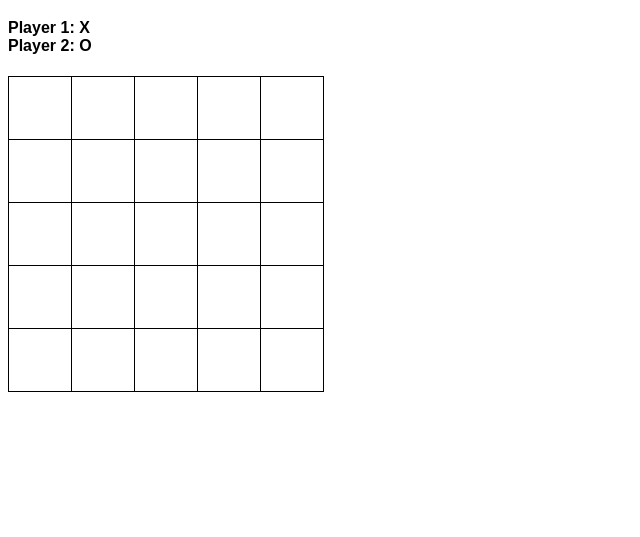
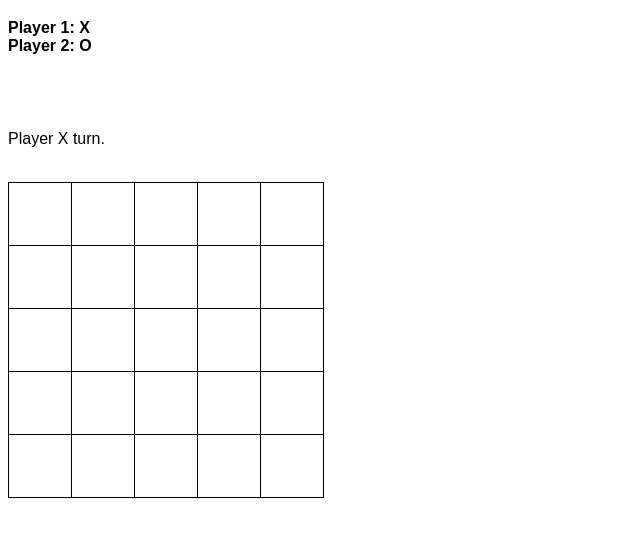
Before and after one commit to santiagt/wasment2, a website built with Parcel: page index.html in a window 1280 px wide. Shown: the part 61-598 px from the top of the page, without its empty margins (0-640 px from the left). Built offline with nearby package versions, Linux system fonts and the light colour scheme.

Commit message:
added progress bar

```diff
--- a/index.html
+++ b/index.html
@@ -9,7 +9,9 @@
 <body>
 	<h1>Tic-Tac-Toe on 5!</h1>
 	<h4>Player 1: X <br> Player 2: O</h4>
-
+	<br>
+	<div id="bar"></div>
+	<br>
 	<div id="board"></div>
 
 	<script src="src/index.js">
--- a/src/index.js
+++ b/src/index.js
@@ -3,6 +3,7 @@ let boardArr = [];
 let color1 = [];
 let color2 = [];
 let player = "X";
+let counter = 0;
 
 const cleanBoard = () => {
   boardArr = [
@@ -116,14 +117,30 @@ const checkWin = () => {
   }
 };
 
+const timer = () => {
+
+  document.getElementById("bar").innerHTML = `
+  <div class="w3-border">
+  <div class="w3-red" style="height:20px;width:${counter}%"></div>
+  </div>
+  <p> Player ${player} turn.</p>`;
+
+  if (counter === 100) {
+      switchPlayer();
+      counter = 0;
+  } else {
+    counter =+ 10;
+  };
+};
+
 const colorBoard = () => {
   color1.forEach(cell => {
     document.getElementById(cell).style.backgroundColor = "rgb(124, 252, 0)";
   });
   color2.forEach(cell => {
     document.getElementById(cell).style.backgroundColor = "rgb(250, 128, 114)";
-  })
-}
+  });
+};
 
 const printBoard = () => {
   let board = "<table id='board'>";
@@ -137,12 +154,14 @@ const printBoard = () => {
         boardArr[i][j] +
         "</td>";
       x++;
-    }
+    };
     board += "</tr>";
-  }
+  };
   board += "</table>";
   document.getElementById("board").innerHTML = board;
 
 };
 
 printBoard();
+
+setInterval(timer(), 1000);
```
